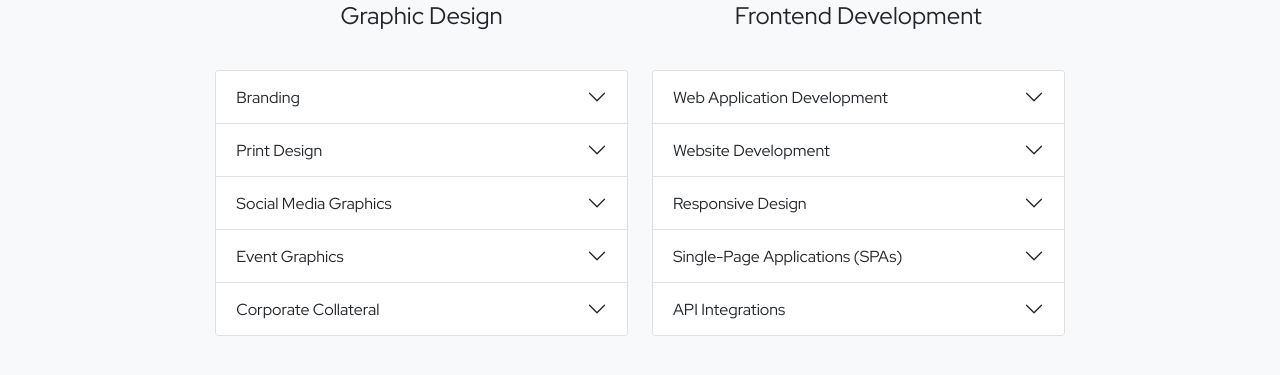
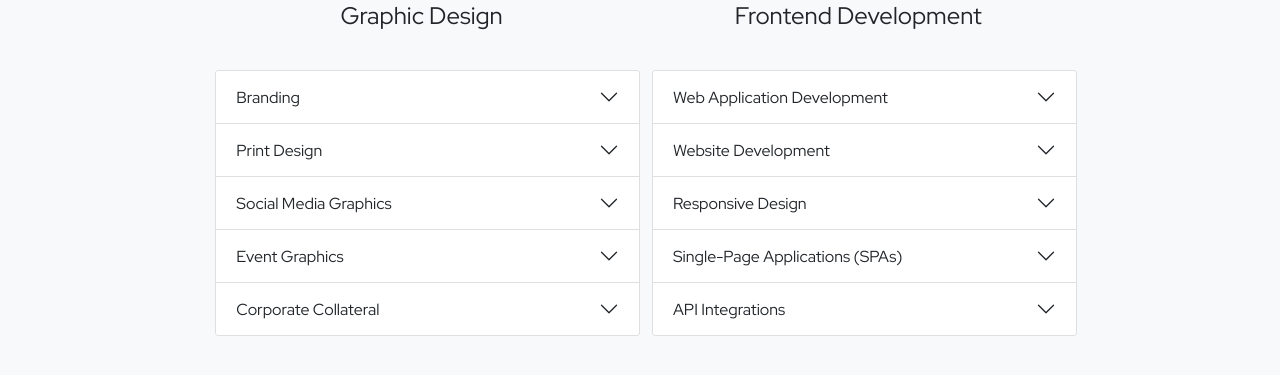
Before and after one commit to aaliboyaci/ali-portfolio, a React (Create React App) app: page /services in a window 1280 px wide. Shown: the part 322-697 px from the top of the page. Built offline with nearby package versions, Linux system fonts and the light colour scheme.

Commit message:
fix margin issue on accordion menus

```diff
--- a/public/index.html
+++ b/public/index.html
@@ -9,8 +9,8 @@
   <link rel="preconnect" href="https://fonts.googleapis.com">
   <link rel="preconnect" href="https://fonts.gstatic.com" crossorigin>
   <link href="https://fonts.googleapis.com/css2?family=Red+Hat+Display:wght@400;700&display=swap" rel="stylesheet">
-  <meta name="viewport" content="width=device-width, initial-scale=1, maximum-scale=1" />
-  <meta name="theme-color" content="#000000" />
+  <meta name="viewport" content="width=device-width, initial-scale=1" />
+  <meta name=" theme-color" content="#000000" />
   <meta name="description" content="Ali Boyacı | Graphic Designer / Frontend Developer" />
   <link rel="apple-touch-icon" href="%PUBLIC_URL%/logo192.png" />
   <link rel="manifest" href="%PUBLIC_URL%/manifest.json" />
--- a/src/components/FrontendServices.tsx
+++ b/src/components/FrontendServices.tsx
@@ -16,7 +16,7 @@ function FrontendServices() {
         </h4>
       </div>
       <div className="row">
-        <div className="accordion" id="accordionSecond">
+        <div className="accordion pr-0" id="accordionSecond">
           <div className="accordion-item">
             <h2 className="accordion-header" id="headingSeven">
               <button
--- a/src/components/GraphicServices.tsx
+++ b/src/components/GraphicServices.tsx
@@ -16,7 +16,7 @@ function GraphicServices() {
         </h4>
       </div>
       <div className="row">
-        <div className="accordion" id="accordionFirst">
+        <div className="accordion pr-0" id="accordionFirst">
           <div className="accordion-item">
             <h2 className="accordion-header" id="headingOne">
               <button
```
